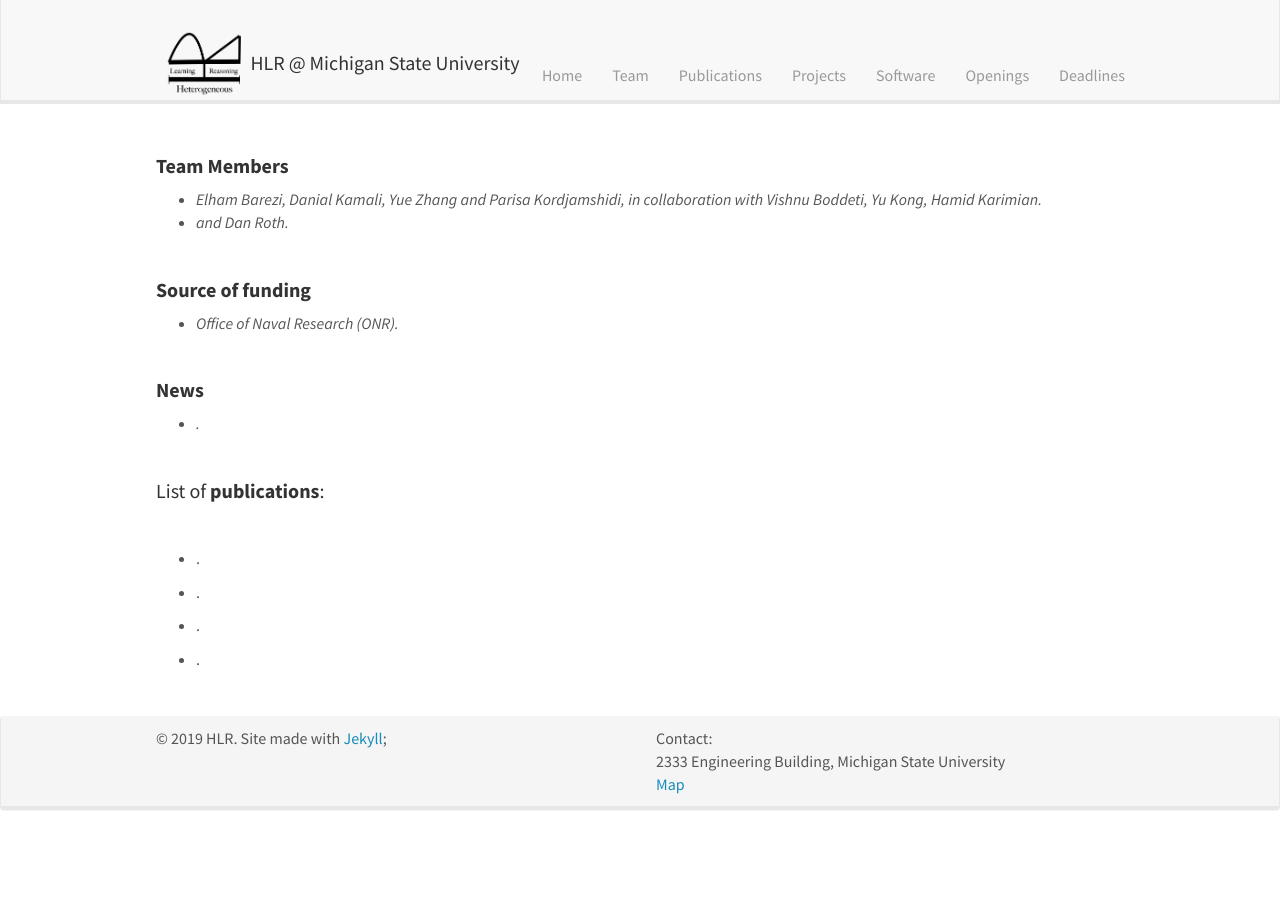
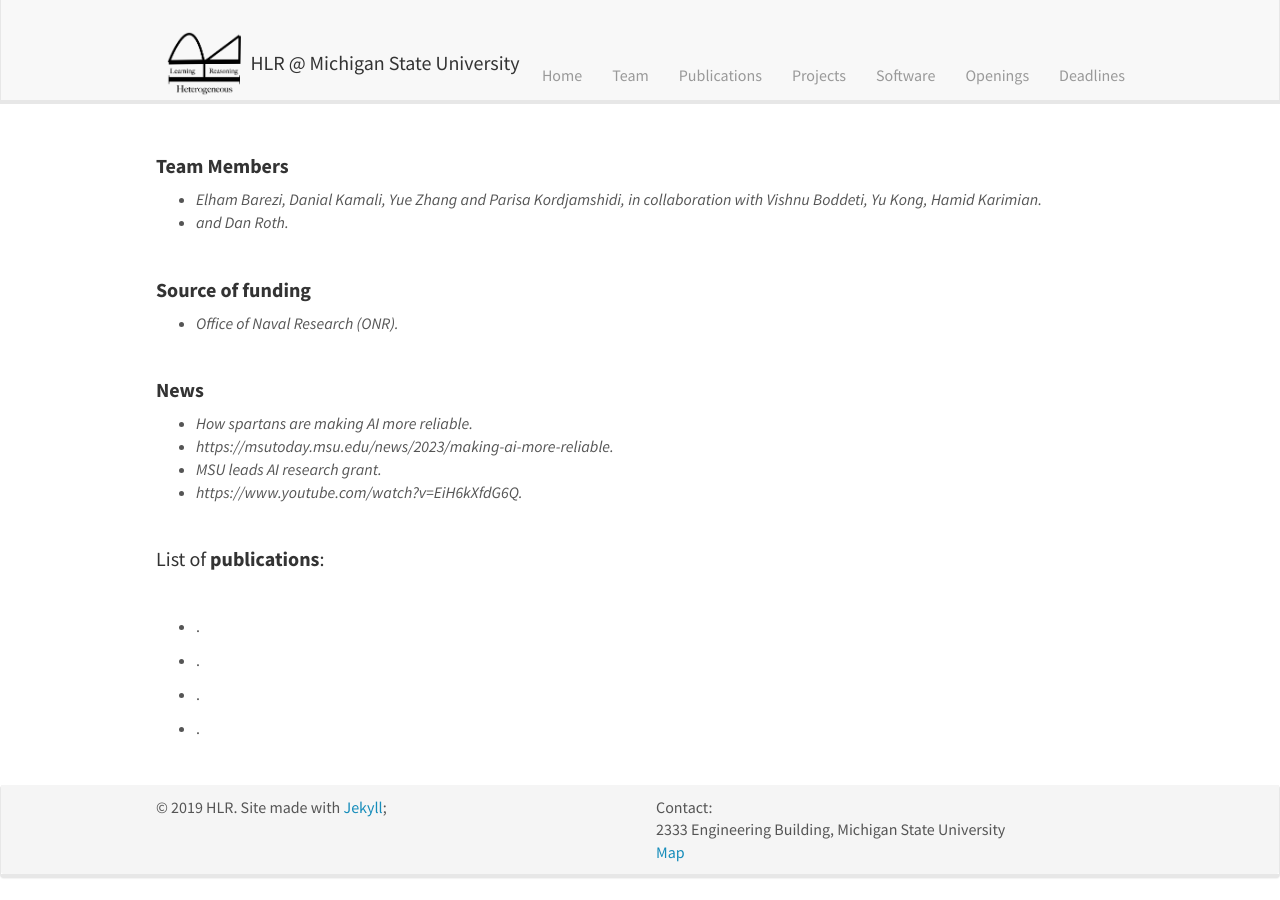
Before and after one commit to HLR/HLR.github.io, a Jekyll site: the page built from _pages/nesycola.md, in a window 1280 px wide and 900 px high, scrolled down 970 px. Built offline with Jekyll 4.4.1, drawn with Linux system fonts in a browser that asks for light colours; nearby versions of some CDN libraries; before the commit the page ends 1802 px from its top, so only the background shows below that.

Commit message:
add news section

```diff
--- a/_data/projects.yml
+++ b/_data/projects.yml
@@ -10,7 +10,10 @@
   graduate_students: and Dan Roth.
   funding_resource: Office of Naval Research (ONR).
   image: nesycola.png
-  news:
+  news: How spartans are making AI more reliable
+  news_link: https://msutoday.msu.edu/news/2023/making-ai-more-reliable
+  news_2: MSU leads AI research grant
+  news_2_link: https://www.youtube.com/watch?v=EiH6kXfdG6Q
   webpage:
   publications:
     - title:
--- a/_pages/nesycola.md
+++ b/_pages/nesycola.md
@@ -64,6 +64,9 @@ permalink: /nesycola/
 <h4 id="newssection"><b>News</b></h4>
 <ul>
 <li><em> {{ project.news }}. </em></li>
+<li><em> {{ project.news_link }}. </em></li>
+<li><em> {{ project.news_2 }}. </em></li>
+<li><em> {{ project.news_2_link }}. </em></li>
 </ul>
 
 <br>
```
